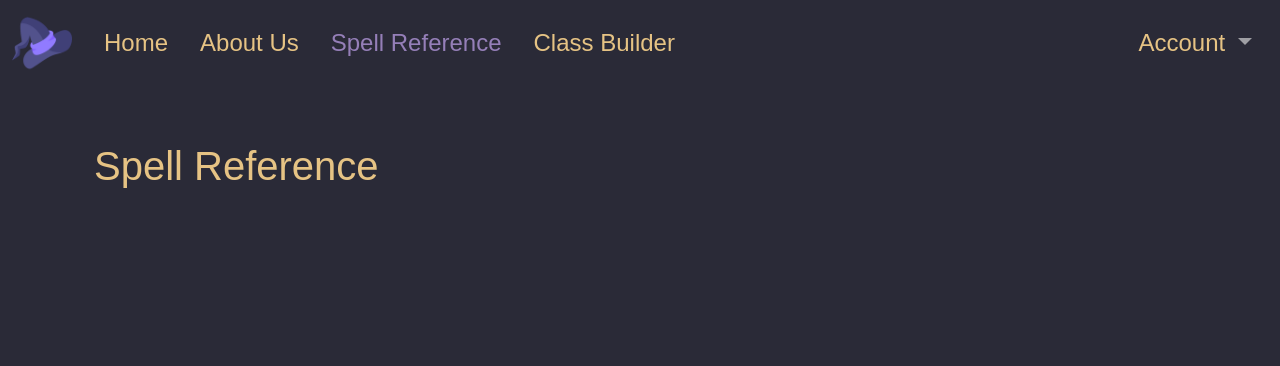
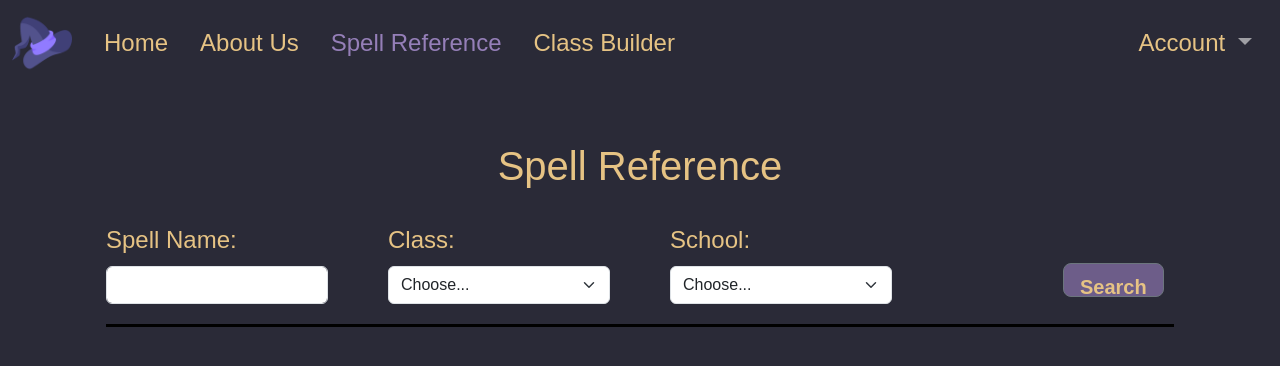
Before and after one commit to Hakurosalix/spellcaster-fullstack, a Flask app: page /spell_reference in a window 1280 px wide. Shown: the top 366 px of the page. Run offline with Flask 3, Linux system fonts and the light colour scheme.

Commit message:
added spell reference forms

```diff
--- a/static/css/base.css
+++ b/static/css/base.css
@@ -106,3 +106,11 @@ header {
 .t7 {
     color: #7e6b9e;
 }
+
+hr {
+    height: 3px;
+    color: black;
+    background-color: black;
+    margin: 20px 0;
+    opacity: 1;
+  }
--- a/templates/spell_reference.html
+++ b/templates/spell_reference.html
@@ -7,6 +7,56 @@ Spell Reference
 
 {% block content %}
 
-<h1 class="t1 py-4">Spell Reference</h1>
+<h1 class="t1 py-4 text-center">Spell Reference</h1>
+
+<div class="container">
+    <form action="/builder2", method="POST">
+        <div class="row align-items-center">
+            <div class="col pe-5">
+                <label for="spell_name" class="t1 form-label">Spell Name:</label>
+                <input type="text" class="form-control" id="spell_name">
+            </div>
+            <div class="col pe-5">
+                <label for="class" class="t1 form-label">Class:</label>
+                <select id="class" class="form-select">
+                    <option selected>Choose...</option>
+                    <option value="bard">Bard</option>
+                    <option value="cleric">Cleric</option>
+                    <option value="druid">Druid</option>
+                    <option value="fighter">Fighter</option>
+                    <option value="paladin">Paladin</option>
+                    <option value="ranger">Ranger</option>
+                    <option value="druid">Druid</option>
+                    <option value="rogue">Rogue</option>
+                    <option value="sorcerer">Sorcerer</option>
+                    <option value="warlock">Warlock</option>
+                    <option value="wizard">Wizard</option>
+                </select>
+            </div>
+            <div class="col pe-5">
+                <label for="class" class="t1 form-label">School:</label>
+                <select id="class" class="form-select">
+                    <option selected>Choose...</option>
+                    <option value="bard">Bard</option>
+                    <option value="cleric">Cleric</option>
+                    <option value="druid">Druid</option>
+                    <option value="fighter">Fighter</option>
+                    <option value="paladin">Paladin</option>
+                    <option value="ranger">Ranger</option>
+                    <option value="druid">Druid</option>
+                    <option value="rogue">Rogue</option>
+                    <option value="sorcerer">Sorcerer</option>
+                    <option value="warlock">Warlock</option>
+                    <option value="wizard">Wizard</option>
+                </select>
+            </div>
+            <div class="col text-center">
+                <button type="submit" class="btn btn-lg btn-secondary t1" style="position: absolute; max-height: 4.3%;">Search</button>
+            </div>
+        </div>
+    </form>
+    <hr class="hr">
+
+</div>
 
 {% endblock %}
```
